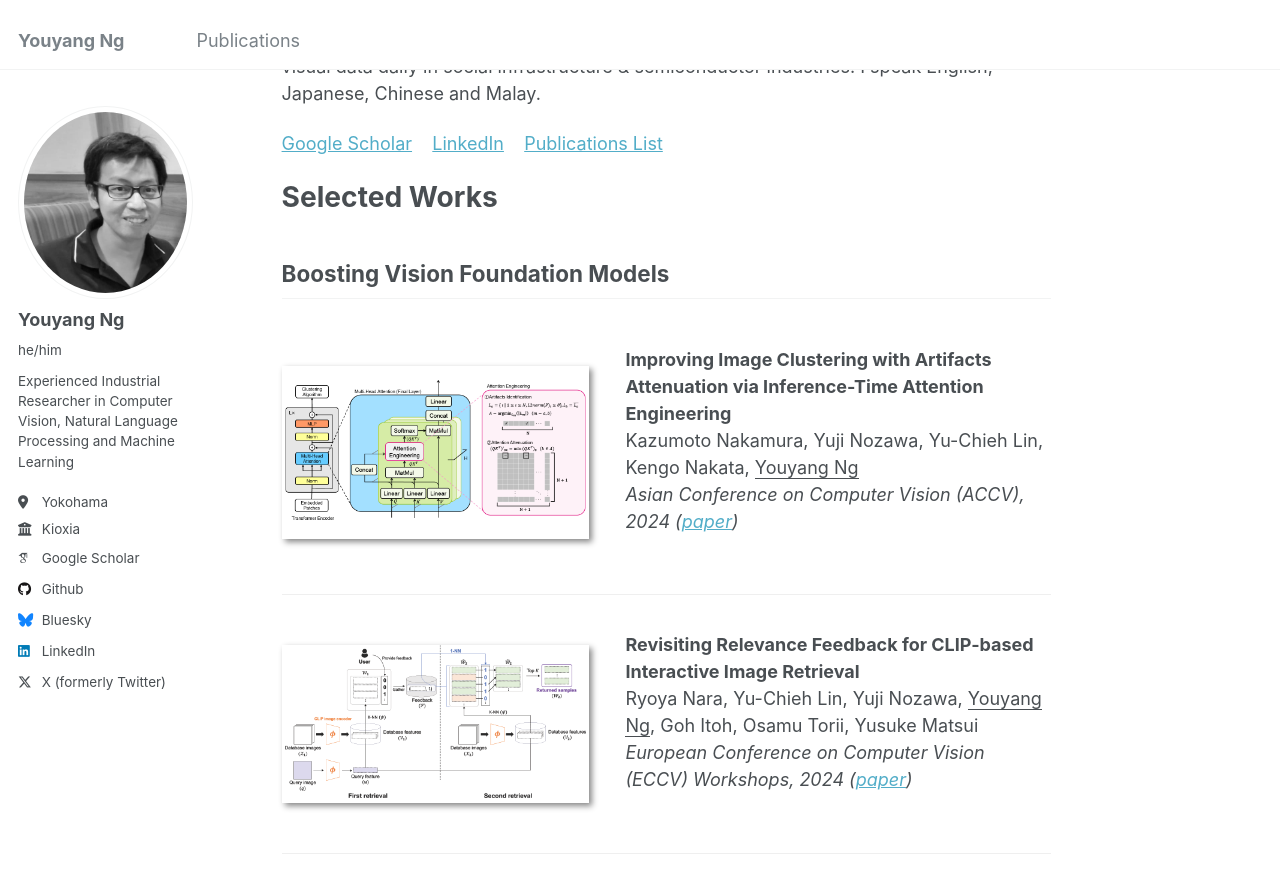
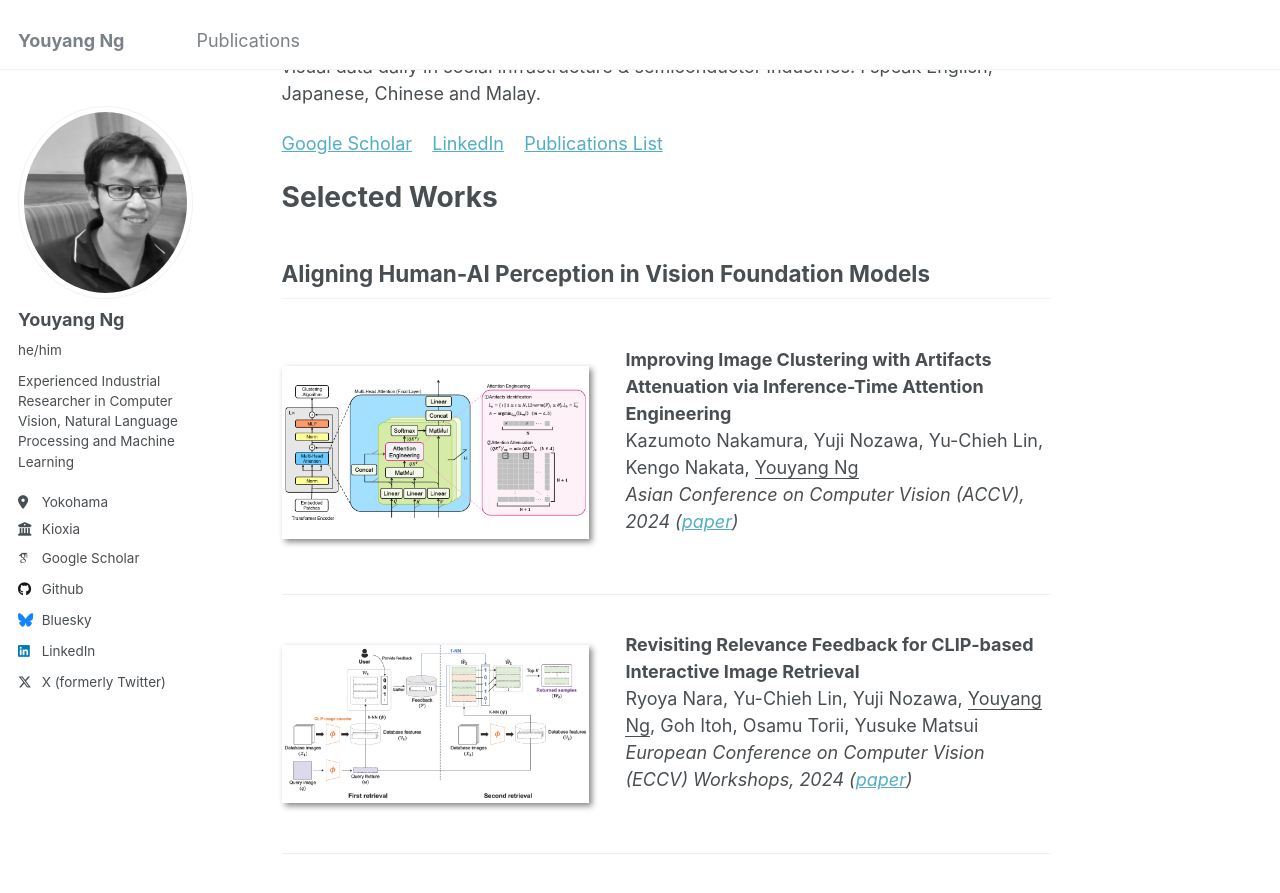
Before and after one commit to yy29/yy29.github.io, a Jekyll site: the page built from _pages/about.md, in a window 1280 px wide and 900 px high, scrolled down 493 px. Shown: the top 893 px of the window. Built offline with Jekyll 4.4.1, drawn with Linux system fonts in a browser that asks for light colours; some web fonts are replaced.

Commit message:
Update about.md

```diff
--- a/_pages/about.md
+++ b/_pages/about.md
@@ -17,7 +17,7 @@ I have co-authored over 30 patents and research articles, including publications
 
 Selected Works
 ======
-## Boosting Vision Foundation Models
+## Aligning Human-AI Perception in Vision Foundation Models
 <div class="paper-box"><div class="paper-box-image"><img src="../images/2024_itae.png" alt="sym" width="100%"></div>
 <div class="paper-box-text" markdown="1">
 
```
